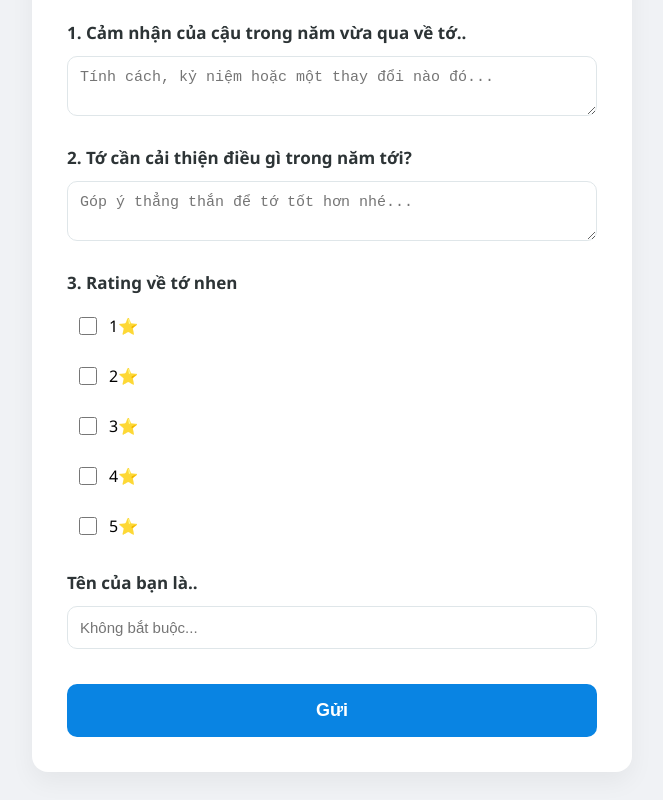
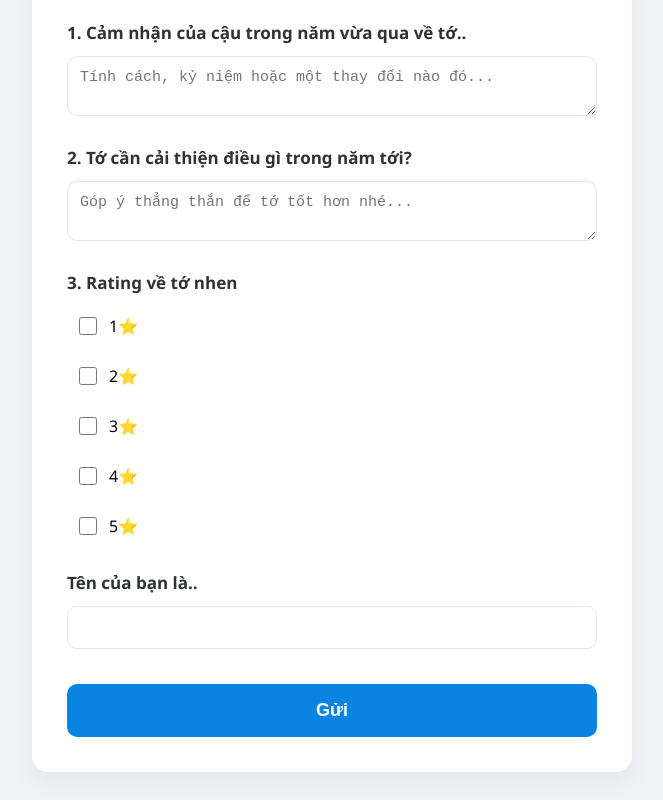
Before and after one commit to minhhoangdz/FeedbackOfYear, a plain HTML site: page index.html in a window 1280 px wide. Shown: the part 395-1195 px from the top of the page, without its empty margins (308-971 px from the left). Drawn offline with Linux system fonts and the light colour scheme.

Commit message:
Update index.html

```diff
--- a/index.html
+++ b/index.html
@@ -76,7 +76,7 @@
 
             <div class="question-group">
                 <label class="main-label">Tên của bạn là..</label>
-                <input type="text" name="tên bạn bè" placeholder="Không bắt buộc...">
+                <input type="text" name="tên bạn bè" placeholder="">
             </div>
 
             <button type="submit">Gửi</button>
```
